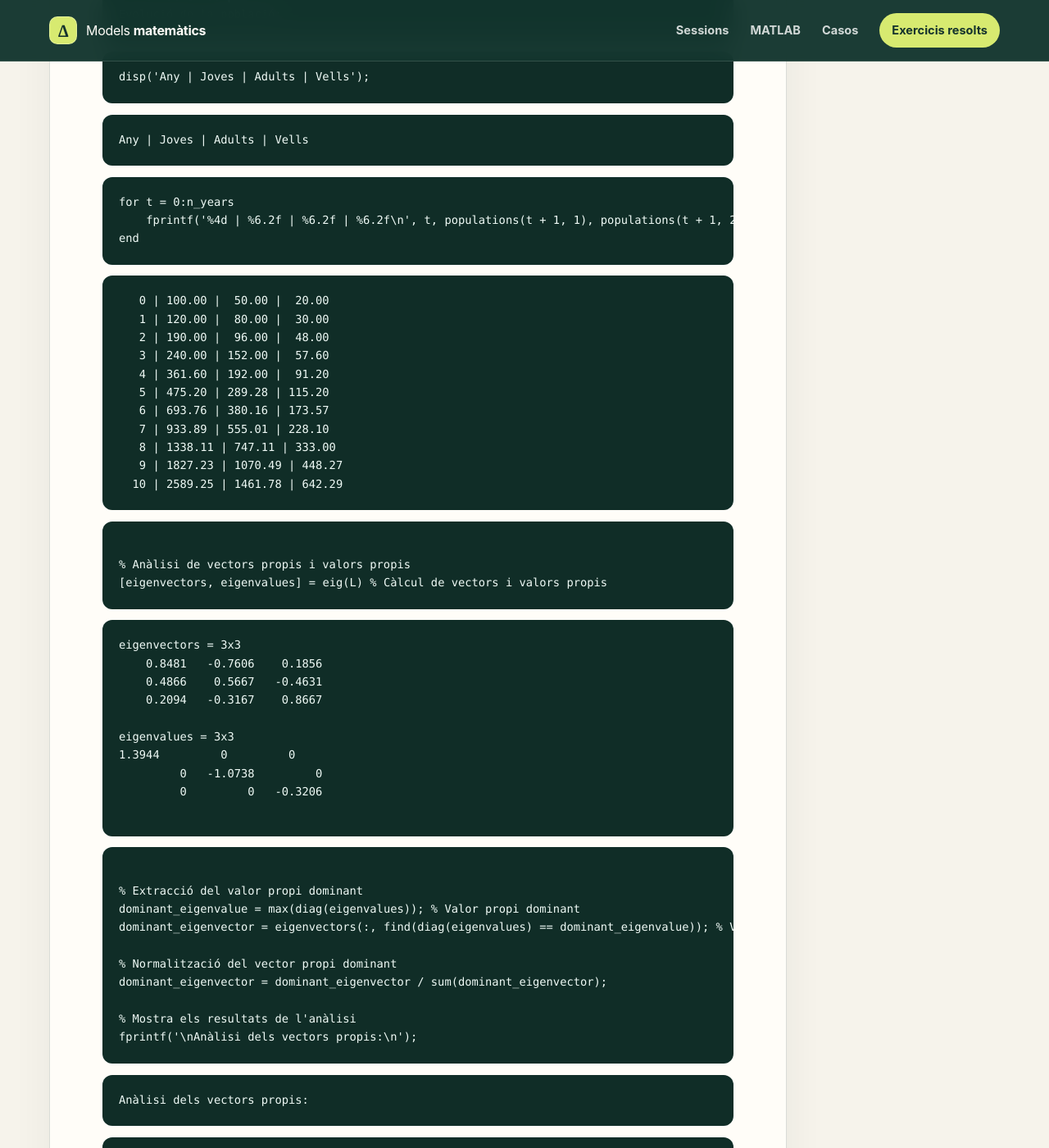
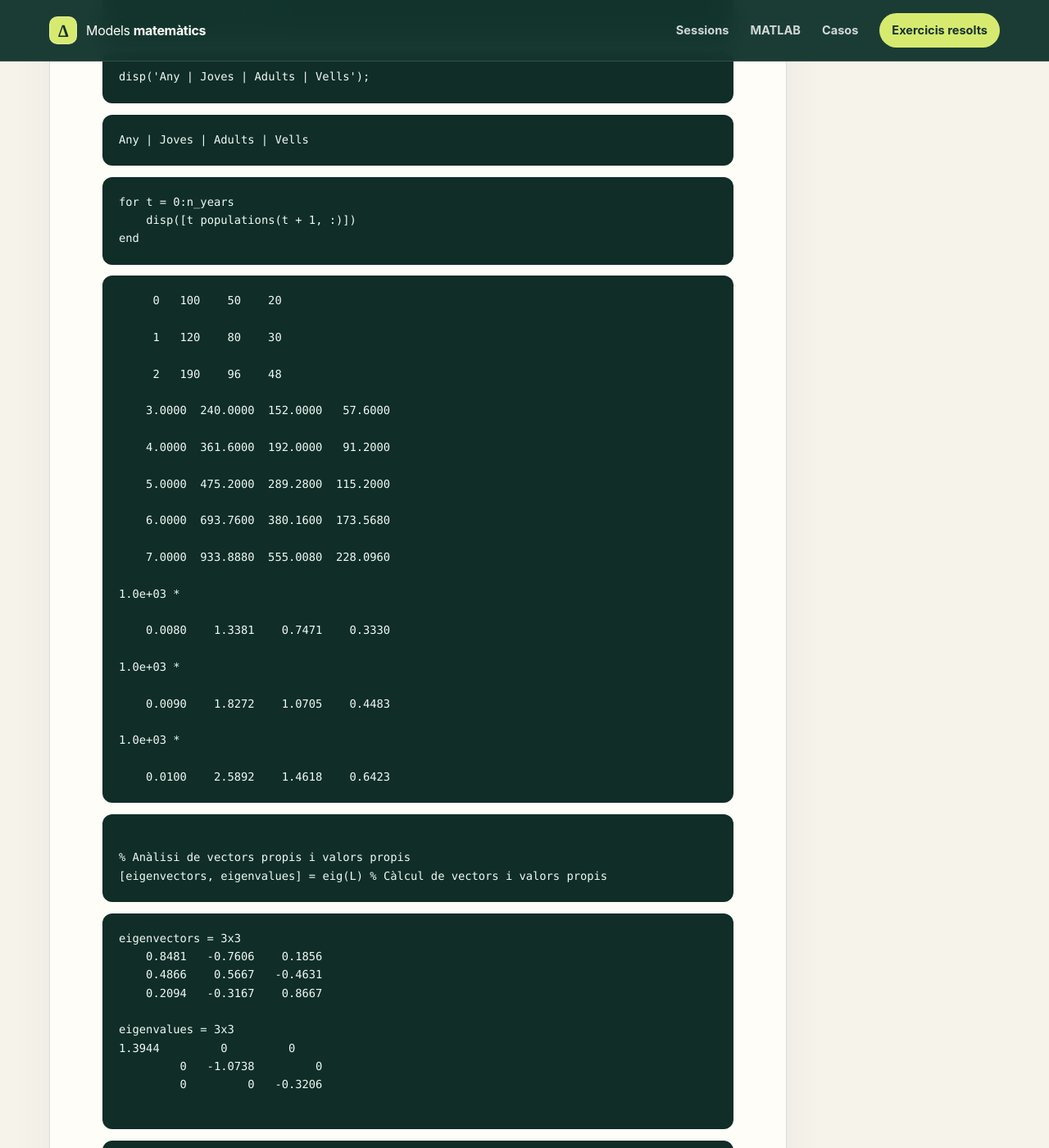
Before and after one commit to Biocomputing-Teaching/Models-Matematics, a Jekyll site: the page built from docs/PeixosLeslie.md, in a window 1280 px wide and 1400 px high, scrolled down 1606 px. Shown: the whole window at 82% size. Built offline with Jekyll 4.4.1, drawn with Linux system fonts in a browser that asks for light colours; some of the changed text lies outside the part shown.

Commit message:
millores

````diff
--- a/docs/PeixosLeslie.md
+++ b/docs/PeixosLeslie.md
@@ -76,22 +76,38 @@ Any | Joves | Adults | Vells
 
 ```matlab
 for t = 0:n_years
-    fprintf('%4d | %6.2f | %6.2f | %6.2f\n', t, populations(t + 1, 1), populations(t + 1, 2), populations(t + 1, 3));
+    disp([t populations(t + 1, :)])
 end
 ```
 
 ```matlabTextOutput
-   0 | 100.00 |  50.00 |  20.00
-   1 | 120.00 |  80.00 |  30.00
-   2 | 190.00 |  96.00 |  48.00
-   3 | 240.00 | 152.00 |  57.60
-   4 | 361.60 | 192.00 |  91.20
-   5 | 475.20 | 289.28 | 115.20
-   6 | 693.76 | 380.16 | 173.57
-   7 | 933.89 | 555.01 | 228.10
-   8 | 1338.11 | 747.11 | 333.00
-   9 | 1827.23 | 1070.49 | 448.27
-  10 | 2589.25 | 1461.78 | 642.29
+     0   100    50    20
+
+     1   120    80    30
+
+     2   190    96    48
+
+    3.0000  240.0000  152.0000   57.6000
+
+    4.0000  361.6000  192.0000   91.2000
+
+    5.0000  475.2000  289.2800  115.2000
+
+    6.0000  693.7600  380.1600  173.5680
+
+    7.0000  933.8880  555.0080  228.0960
+
+1.0e+03 *
+
+    0.0080    1.3381    0.7471    0.3330
+
+1.0e+03 *
+
+    0.0090    1.8272    1.0705    0.4483
+
+1.0e+03 *
+
+    0.0100    2.5892    1.4618    0.6423
 ```
 
 ```matlab
@@ -123,7 +139,7 @@ dominant_eigenvector = eigenvectors(:, find(diag(eigenvalues) == dominant_eigenv
 dominant_eigenvector = dominant_eigenvector / sum(dominant_eigenvector);
 
 % Mostra els resultats de l'anàlisi
-fprintf('\nAnàlisi dels vectors propis:\n');
+disp('Anàlisi dels vectors propis:')
 ```
 
 ```matlabTextOutput
@@ -131,19 +147,23 @@ Anàlisi dels vectors propis:
 ```
 
 ```matlab
-fprintf('Valor propi dominant: %.4f\n', dominant_eigenvalue);
+dominant_eigenvalue
 ```
 
 ```matlabTextOutput
-Valor propi dominant: 1.3944
+dominant_eigenvalue = 1.3944
 ```
 
 ```matlab
-fprintf('Vector propi dominant (proporcions): [%.4f, %.4f, %.4f]\n', dominant_eigenvector);
+dominant_eigenvector
 ```
 
 ```matlabTextOutput
-Vector propi dominant (proporcions): [0.5493, 0.3151, 0.1356]
+dominant_eigenvector = 3x1
+    0.5493
+    0.3151
+    0.1356
+
 ```
 
 ```matlab
````
Also changed, not shown: docs/MalthusRatolins.md (+141 -48 lines), docs/MalthusRatolins_media/figure_0.png, docs/MalthusRatolins_media/figure_1.png, docs/MalthusRatolins_media/figure_2.png, docs/MalthusRatolins_media/figure_3.png, docs/MalthusRatolins_media/figure_4.png, docs/PeixosLeslie_media/figure_0.png, docs/PeixosLeslie_media/figure_1.png, 10 other files.
